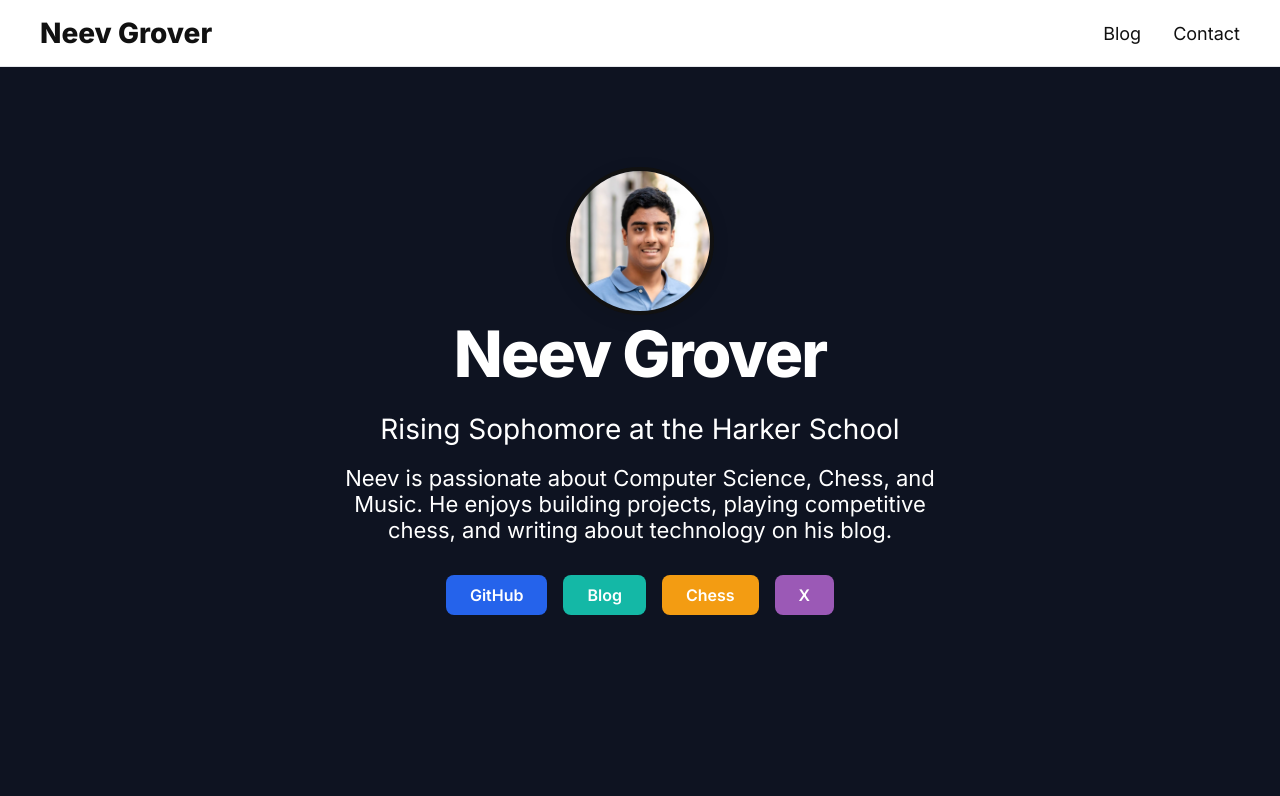
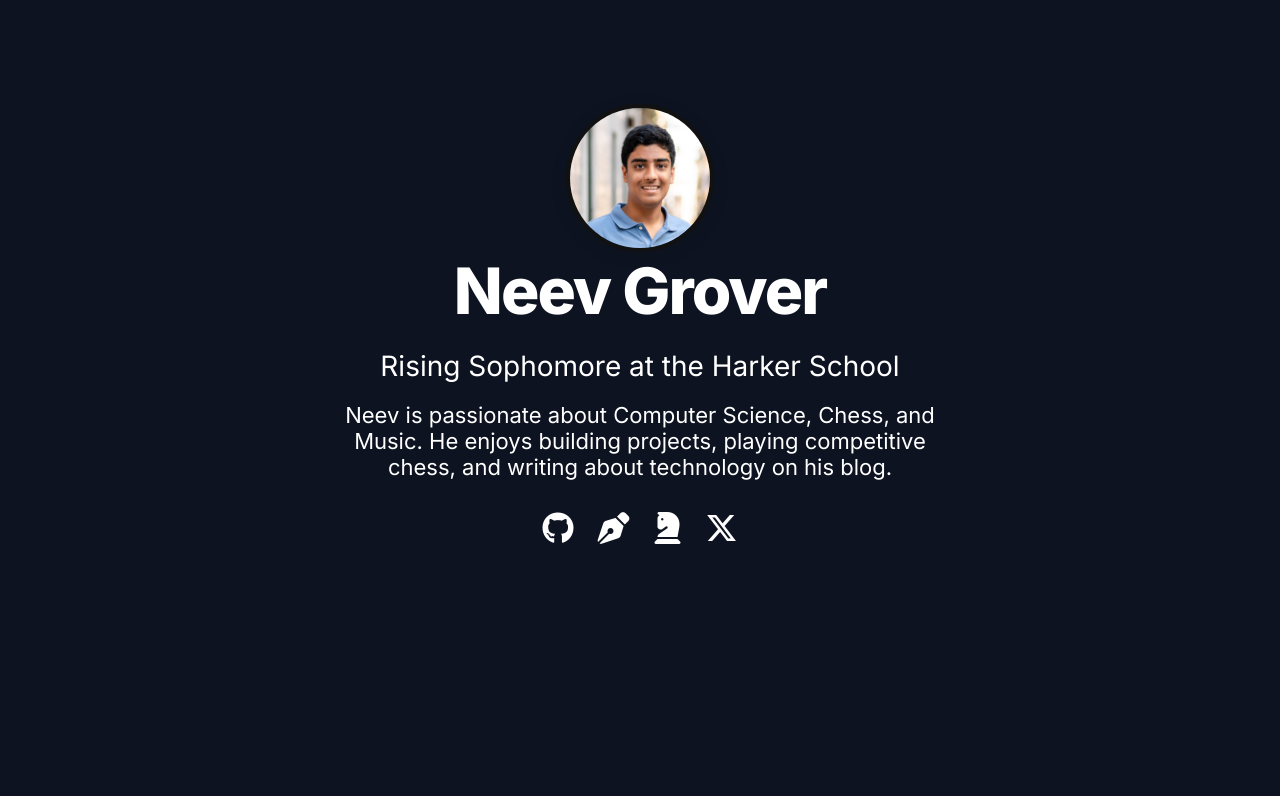
Before and after one commit to groverneev/Neev_Website, a Next.js app: page / in a window 1280 px wide. Shown: the top 796 px of the page. Built offline with nearby package versions, Linux system fonts and the light colour scheme.

Commit message:
idk_what_to_write

```diff
--- a/app/layout.tsx
+++ b/app/layout.tsx
@@ -1,22 +1,44 @@
 import Navbar from '../components/Navbar';
 import Footer from '../components/Footer';
 import './globals.css';
+import type { Metadata } from 'next';
+
+
 
 export const metadata = {
   title: 'Neev Grover',
-  description: 'Robotics, youth innovation, and clean oceans.',
+  description: 'Personal site for Neev Grover',
 };
+//export default function RootLayout({ children }: { children: React.ReactNode }) {
 
-export default function RootLayout({ children }: { children: React.ReactNode }) {
+//  return (
+//    <html lang="en">
+//      <body style={{ margin: 0, padding: 0, minHeight: '100vh', boxSizing: 'border-box' }}>
+//        <Navbar />
+ //       <main style={{ minHeight: '80vh' }}>
+  ///        {children}
+   //     </main>
+ //       <Footer />
+////      </body>
+ //   </html>
+ // );
+//}
+
+export default function RootLayout({
+  children,
+}: {
+  children: React.ReactNode;
+}) {
   return (
     <html lang="en">
-      <body style={{ margin: 0, padding: 0, minHeight: '100vh', boxSizing: 'border-box' }}>
-        <Navbar />
-        <main style={{ minHeight: '80vh' }}>
-          {children}
-        </main>
-        <Footer />
-      </body>
+      <head>
+        {/* ——— Font Awesome CDN ——— */}
+        <link
+          rel="stylesheet"
+          href="https://cdnjs.cloudflare.com/ajax/libs/font-awesome/6.5.0/css/all.min.css"
+        />
+      </head>
+      <body>{children}</body>
     </html>
   );
 }
--- a/app/page.tsx
+++ b/app/page.tsx
@@ -1,8 +1,19 @@
 import Image from 'next/image';
 import ContactSection from '@/components/ContactSection';   // ← make sure the path matches your project
+import Head from 'next/head';
+
 
 export default function Home() {
   return (
+    <>
+          {/* ───── HEAD goes here ───── */}
+      <Head>
+        <link
+          rel="stylesheet"
+          href="https://cdnjs.cloudflare.com/ajax/libs/font-awesome/6.5.0/css/all.min.css"
+        />
+      </Head>
+
     <main style={{ background: '#f5f6fa', fontFamily: 'Inter, sans-serif' }}>
       {/* ───────── HERO SECTION ───────── */}
       <section
@@ -48,75 +59,53 @@ export default function Home() {
           playing competitive chess, and writing about technology on his blog.
         </p>
 
-        <div style={{ display: 'flex', gap: 16, justifyContent: 'center', marginBottom: 32 }}>
+<div style={{ display: 'flex', gap: 24, justifyContent: 'center', marginBottom: 32 }}>
+  {/* GitHub */}
   <a
     href="https://github.com/groverneev"
     target="_blank"
     rel="noopener noreferrer"
-            style={{
-              background: '#2563eb',
-              color: '#fff',
-              borderRadius: 8,
-              padding: '10px 24px',
-              fontWeight: 600,
-              textDecoration: 'none',
-            }}
+    style={{ color: '#fff' }}
   >
-            GitHub
+    <i className="fa-brands fa-github fa-2x" />
   </a>
 
+  {/* Substack blog – FA doesn’t have a Substack logo, so use a pencil icon */}
   <a
     href="https://techunpacked.substack.com"
     target="_blank"
     rel="noopener noreferrer"
-            style={{
-              background: '#14b8a6',
-              color: '#fff',
-              borderRadius: 8,
-              padding: '10px 24px',
-              fontWeight: 600,
-              textDecoration: 'none',
-            }}
+    style={{ color: '#fff' }}
   >
-            Blog
+    <i className="fa-solid fa-pen-nib fa-2x" />
   </a>
 
+  {/* Chess.com profile */}
   <a
     href="https://chess.com/member/lightningpro535/stats/rapid?days=0"
     target="_blank"
     rel="noopener noreferrer"
-            style={{
-              background: '#F39C12',
-              color: '#fff',
-              borderRadius: 8,
-              padding: '10px 24px',
-              fontWeight: 600,
-              textDecoration: 'none',
-            }}
+    style={{ color: '#fff' }}
   >
-            Chess
+    <i className="fa-solid fa-chess-knight fa-2x" />
   </a>
 
+  {/* X/Twitter */}
   <a
     href="https://x.com/lightningpro535"
     target="_blank"
     rel="noopener noreferrer"
-            style={{
-              background: '#9B59B6',
-              color: '#fff',
-              borderRadius: 8,
-              padding: '10px 24px',
-              fontWeight: 600,
-              textDecoration: 'none',
-            }}
+    style={{ color: '#fff' }}
   >
-            X
+    <i className="fa-brands fa-x-twitter fa-2x" />
   </a>
 </div>
+
       </section>
 
       {/* ───────── CONTACT SECTION (new) ───────── */}
       <ContactSection />
     </main>
+  </>
   );
 }
```
Lines whose indentation alone changed are shown as unchanged.
